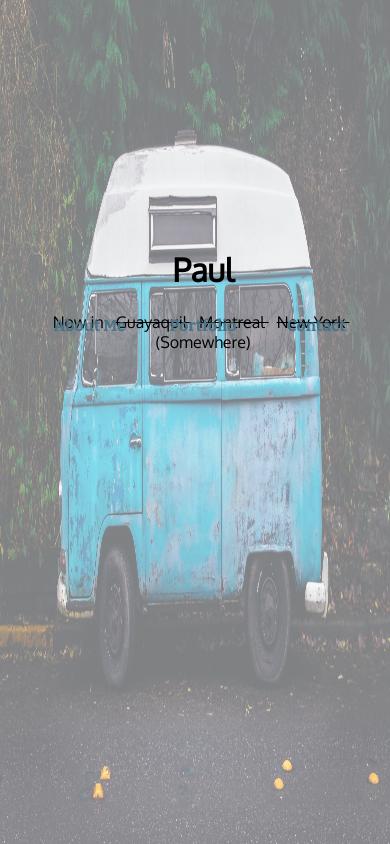
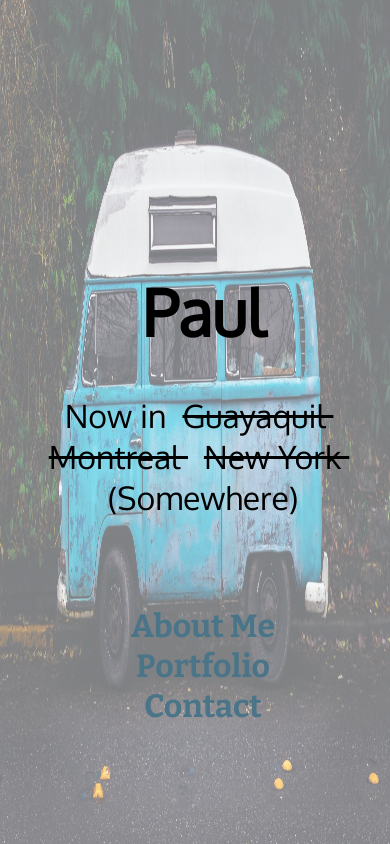
Before and after one commit to paul-startup/paul-startup.github.io, a plain HTML site: page index.html in a window 390 px wide. Drawn offline with nearby package versions, Linux system fonts and the light colour scheme.

Commit message:
responsive 2

```diff
--- a/css/style-home.css
+++ b/css/style-home.css
@@ -65,27 +65,35 @@ html {
 }
 
 /* Responsive for mobile ----------- */
-@media screen (max-width: 736px){
+@media screen and (max-width: 736px){
 /* Styles */
 	html {
-		font-size: 120%;
+		font-size: 2em;
 	}
+	/*.Title {
+		top:25vh;
+	}
+	.Body {
+		top:25vh;
+	}*/
 	.navigation li {
 		font-weight: bolder;
 		width:200px;
 	}
+
+	.navigation {
+		top:67vh;
+	}
 }
 
-@media screen and (max-width: 736px) and (orientation : landscape){
-/* Styles */
+/*@media screen and (min-width: 736px) and (orientation : landscape){
 	.navigation {
 		top:57vh;
 	}
 }
 
-@media screen and (max-width: 736px) and (orientation : portrait){
-/* Styles */
+@media screen and (min-width: 736px) and (orientation : portrait){
 	.navigation {
 		top:35vh;
 	}
-}
+}*/
--- a/index.html
+++ b/index.html
@@ -11,7 +11,7 @@
 	<div class="content">
 		<h1 class="Title">Paul</h1>
 		<div class="Body">
-			<p>Now in &nbsp;&nbsp;<span class="GYE">Guayaquil </span> &nbsp;
+			<p>Now in &nbsp;<span class="GYE">Guayaquil </span> &nbsp;
 				<span class="MTL">Montreal </span> <span> &nbsp;
 				<span class="NYC">New York </span> <span> &nbsp;
 				<span class="Somewhere">(Somewhere)</span>
```
Also changed, not shown: about.html (+2 -2 lines).
